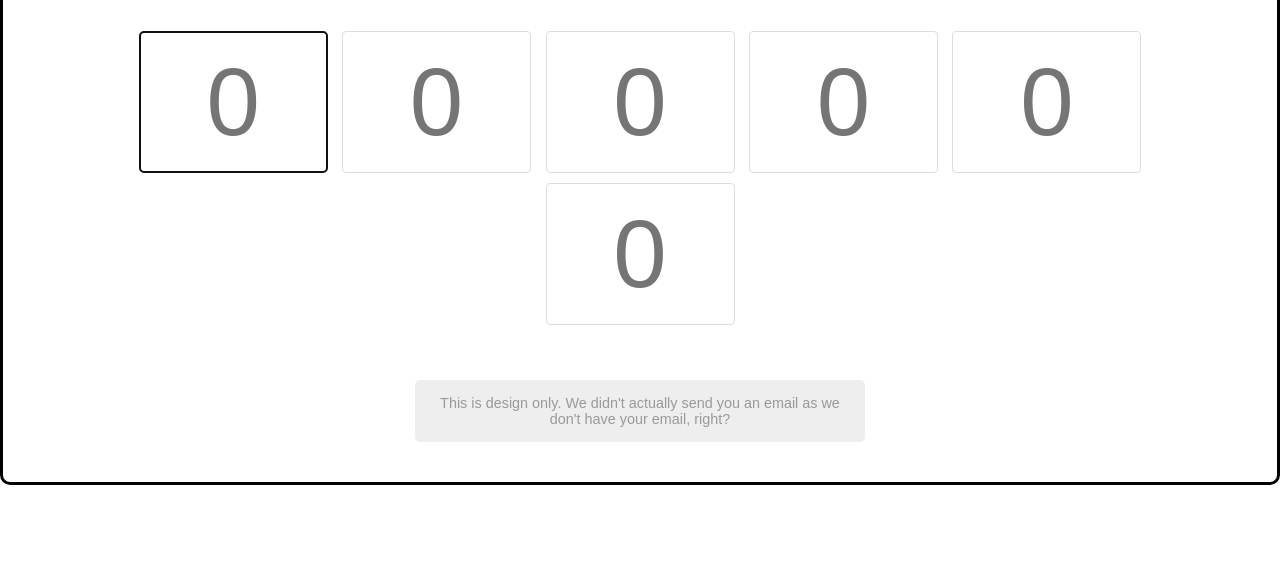
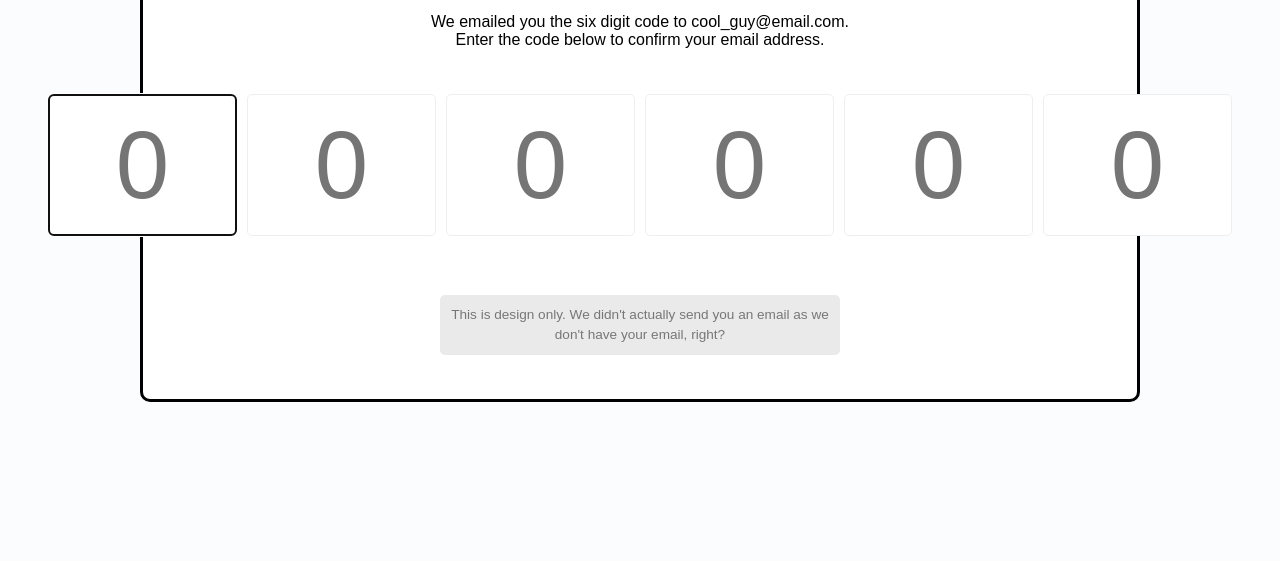
Before and after one commit to bendrendel/verify-account, a plain HTML site: page index.html in a window 1280 px wide. Shown: the part 239-800 px from the top of the page. Drawn offline with Linux system fonts and the light colour scheme; a web font is replaced by a local one.

Commit message:
Changes based on solution

```diff
--- a/index.html
+++ b/index.html
@@ -9,23 +9,19 @@
   </head>
   <body>
     <div class="container">
-      <header>
-        <h1>Verify Your Account</h1>
-        <p>We emailed you the six digit code to cool_guy@email.com.<br/>Enter the code below to confirm your email address.</p>
-      </header>
+      <h1>Verify Your Account</h1>
+      <p>We emailed you the six digit code to cool_guy@email.com.<br/>Enter the code below to confirm your email address.</p>
 
-      <form>
+      <div class="code-container">
         <input type="number" name="digit-1" required min="0" max="9" placeholder="0">
         <input type="number" name="digit-2" required min="0" max="9" placeholder="0">
         <input type="number" name="digit-3" required min="0" max="9" placeholder="0">
         <input type="number" name="digit-4" required min="0" max="9" placeholder="0">
         <input type="number" name="digit-5" required min="0" max="9" placeholder="0">
         <input type="number" name="digit-6" required min="0" max="9" placeholder="0">
-      </form>
+      </div>
 
-      <footer>
-        <p>This is design only. We didn't actually send you an email as we don't have your email, right?</p>
-      </footer>
+      <p class="info">This is design only. We didn't actually send you an email as we don't have your email, right?</p>
     </div>
   </body>
 </html>
--- a/style.css
+++ b/style.css
@@ -1,10 +1,11 @@
-@import url("https://fonts.googleapis.com/css?family=Muli:wght@300;700&display=swap");
+@import url("https://fonts.googleapis.com/css?family=Muli:300,700&display=swap");
 
 * {
   box-sizing: border-box;
 }
 
 body {
+  background-color: #fbfcfe;
   font-family: "Muli", sans-serif;
   display: flex;
   align-items: center;
@@ -16,34 +17,22 @@ body {
 
 h1 {
   font-size: 1.5rem;
-  font-weight: bolder;
-}
-
-p {
-  margin: 0;
 }
 
 .container {
+  background-color: #fff;
   border: 3px solid #000;
   border-radius: 10px;
-  padding: 40px;
-  display: flex;
-  flex-direction: column;
-  align-items: center;
+  padding: 30px;
+  width: 1000px;
   text-align: center;
 }
 
-footer {
-  max-width: 450px;
-  padding: 15px;
-  background-color: #eee;
-  color: #999;
-  border-radius: 5px;
-  font-size: 0.9rem;
-}
-
-form {
-  margin: 50px 0;
+.code-container {
+  display: flex;
+  align-items: center;
+  justify-content: center;
+  margin: 40px 0;
 }
 
 input {
@@ -51,8 +40,9 @@ input {
   text-align: center;
   padding: 15px 5px;
   margin: 5px 5px;
-  border: #ddd solid 1px;
-  border-radius: 4px;
+  border: #eee solid 1px;
+  border-radius: 5px;
+  -moz-appearance: textfield;
 }
 
 input::-webkit-outer-spin-button,
@@ -61,12 +51,28 @@ input::-webkit-inner-spin-button {
    margin: 0;
 }
 
-input[type="number"] {
-   -moz-appearance: textfield;
+input:valid {
+  border-color: #3498db;
+  box-shadow: 0 10px 10px -5px rgba(0, 0, 0, 0.25);
 }
 
-input:not(:placeholder-shown) {
-  border-color: #999;
-  border-top-color: #33abcc;
-  box-shadow: 0 5px 5px rgba(0, 0, 0, 0.2);
+.info {
+  max-width: 400px;
+  padding: 10px;
+  line-height: 20px;
+  display: inline-block;
+  background-color: #eaeaea;
+  color: #777;
+  border-radius: 5px;
+  font-size: 0.85rem;
 }
+
+@media only screen and (max-width: 600px) {
+  .code-container {
+    flex-wrap: wrap;
+  }
+
+  input {
+    font-size: 4rem;
+  }
+}
```
